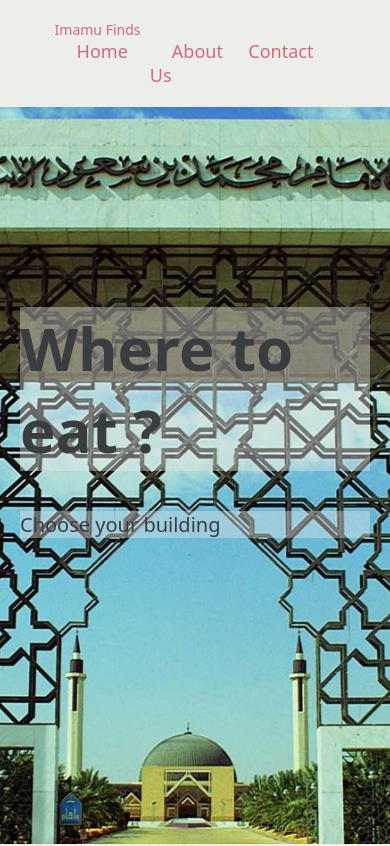
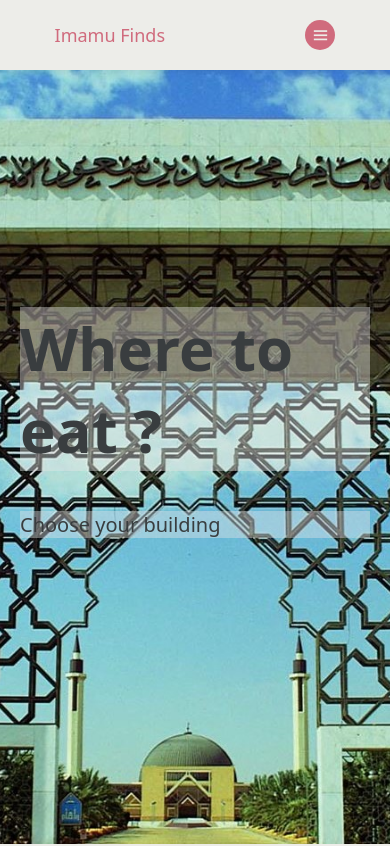
Before and after one commit to GhaidaAL36/Imamu-Finds, a plain HTML site: page index.html in a window 390 px wide. Shown: the top 846 px of the page. Drawn offline with nearby package versions, Linux system fonts and the light colour scheme; a web font is replaced by a local one.

Commit message:
Add files via upload

```diff
--- a/AboutUs.html
+++ b/AboutUs.html
@@ -23,6 +23,9 @@
         <li><a href="AboutUs.html">About Us</a></li>
         <li><a href="Contact.html">Contact</a></li>
       </ul>
+      <div class="icons"></div>
+        <div class="bx bx-menu" id="menu-icon"></div>
+      </div>
     </header>
 
     <div class="aboutUs">
@@ -63,5 +66,7 @@
         </div>
       </div>
     </section>
+
+    <script src="script.js"></script>
   </body>
 </html>
--- a/css/header.css
+++ b/css/header.css
@@ -11,7 +11,7 @@ header{
   padding: 20px 14%;
   width: 100%;
   background-color: #edede9;
-  font-size: 20px;
+  font-size: 18px;
 }
 
 .logo-text{
@@ -120,10 +120,58 @@ section{
   border-color: #ebb9c2;
 }
 
+#menu-icon{
+  display: flex;
+  align-items: center;
+  justify-content: center;
+  height: 30px;
+  width: 30px;
+  font-size: 20px;
+  border-radius: 50%;
+  z-index: 10001;
+  cursor: pointer;
+  display: none;
+}
 
-@media (max-width: 768px) {
-  header {
-    font-size: 14px;
+@media (max-width: 920px){
+  #menu-icon{
     display: block;
+    display: flex;
+    display: flex;
+    align-items: center;
+    justify-content: center;
+    height: 30px;
+    width: 30px;
+    font-size: 20px;
+    background: #d06b7d;
+    color: #edede9;;
+    border-radius: 50%;
+    cursor: pointer;
+  }
+
+  .menu{
+    position: absolute;
+    top: -800px;
+    left: 0;
+    right: 0;
+    display: flex;
+    flex-direction: column;
+    text-align: left;
+    background: #fff0f3;
+    transition: all .50s ease;
+  }
+  .menu a{
+    display: block;
+    padding: 5px;
+    margin: 15px;
+    font-size: 20px;
+    font-weight: 600;
+    transition: all .50s ease;
+  }
+  .menu a:hover{
+    background: #d06b7d;
+  }
+  .menu.active{
+    top: 100%;
   }
 }
--- a/index.html
+++ b/index.html
@@ -23,6 +23,10 @@
         <li><a href="AboutUs.html">About Us</a></li>
         <li><a href="Contact.html">Contact</a></li>
       </ul>
+
+      <div class="icons">
+        <div class="bx bx-menu" id="menu-icon"></div>
+      </div>
     </header>
 
     <!--head-->
@@ -145,5 +149,7 @@
         </div>
       </div>
     </section>
+
+    <script src="script.js"></script>
   </body>
 </html>
--- /dev/null
+++ b/script.js
@@ -0,0 +1,12 @@
+let menuBar = document.querySelector('#menu-icon');
+let menu = document.querySelector('.menu');
+
+menuBar.onclick =() => {
+  menuBar.classList.toggle('bx-x');
+  menu.classList.toggle('active');
+};
+
+window.onscroll = () => {
+  menuBar.classList.remove('bx-x');
+  menu.classList.remove('active');
+};
```
Also changed, not shown: Building-1.html (+4 -0 lines), Building-2.html (+5 -0 lines), Building-3.html (+5 -0 lines), Building-4.html (+5 -0 lines), Building-5.html (+5 -0 lines), Building-6.html (+5 -0 lines), Contact.html (+4 -0 lines), Services.html (+5 -0 lines).
